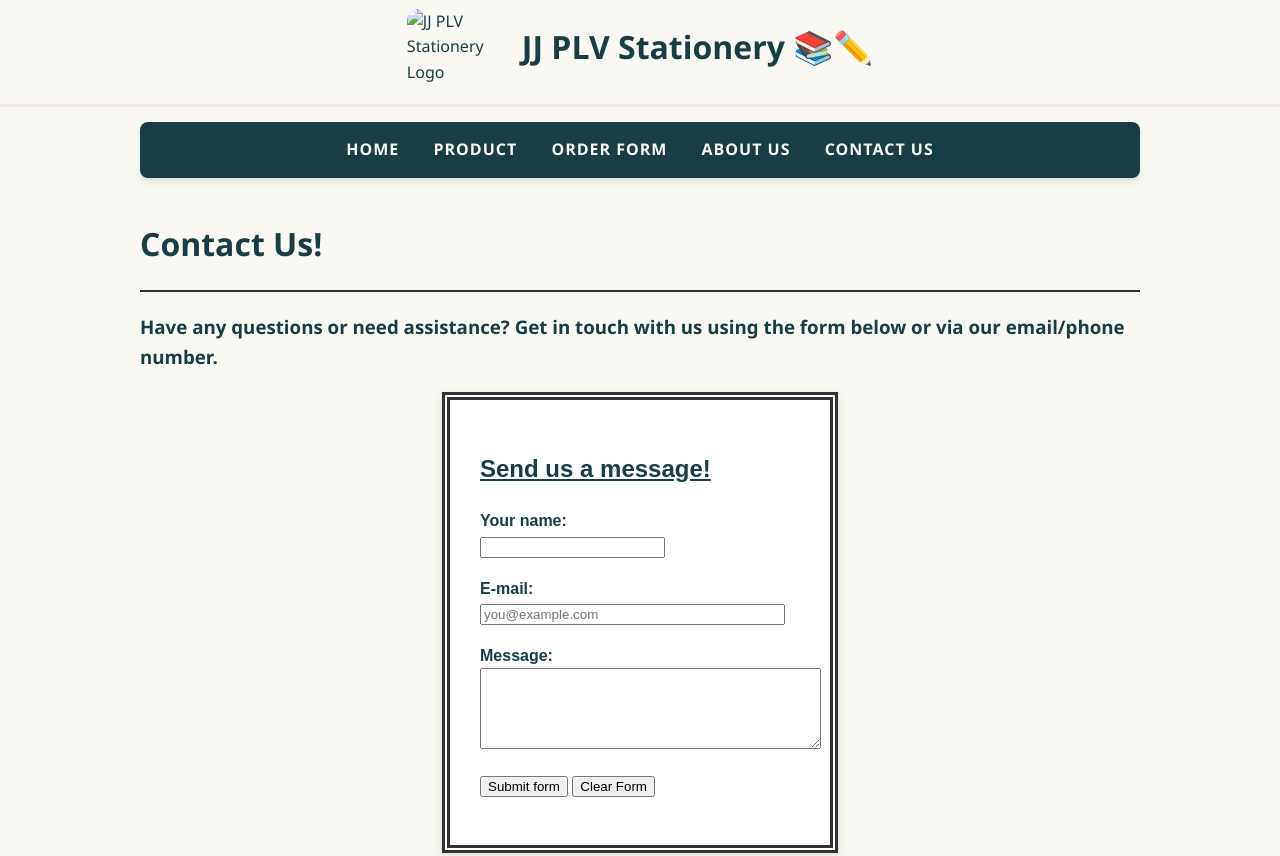
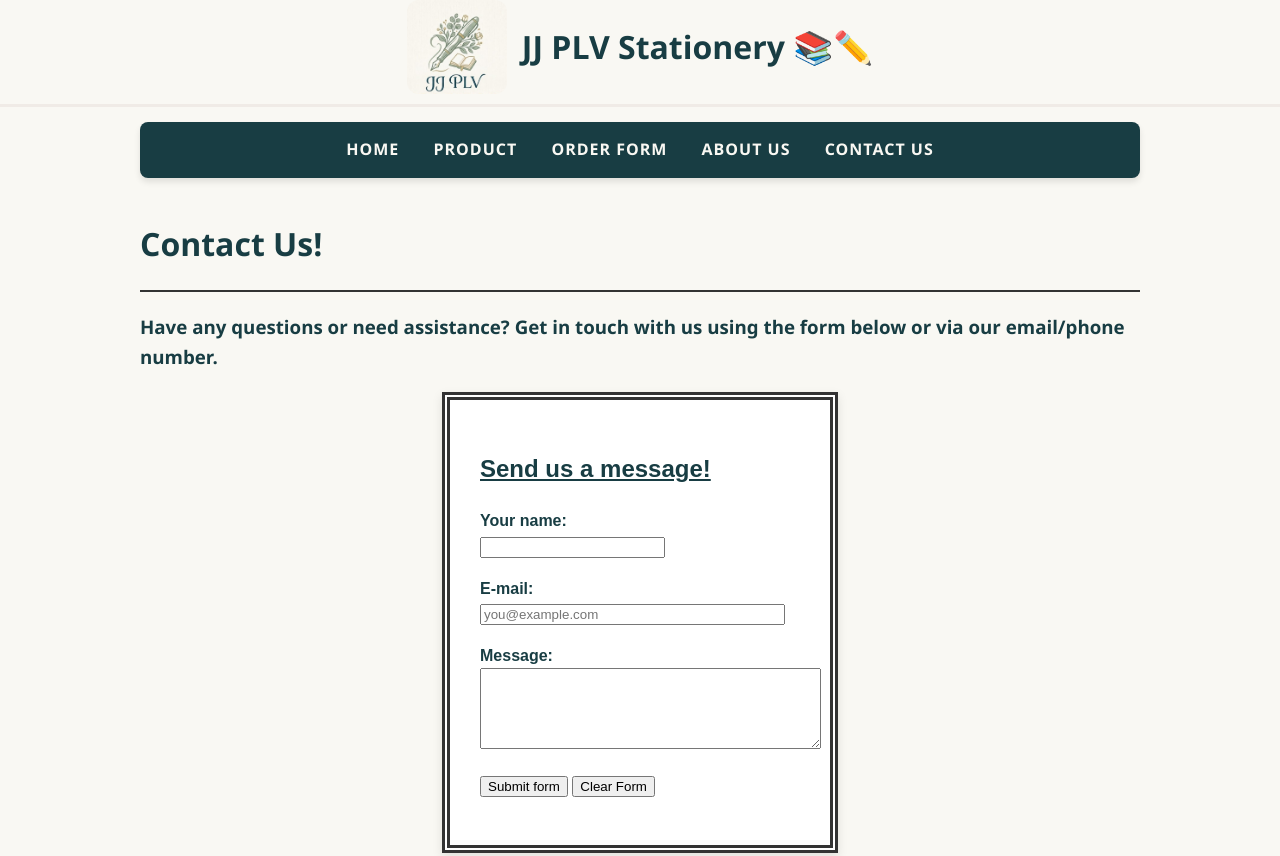
Before and after one commit to mehhdw/ITassn2, a plain HTML site: page contact.html in a window 1280 px wide. Shown: the top 856 px of the page. Drawn offline with Linux system fonts and the light colour scheme.

Commit message:
Update logo image source in contact.html

```diff
--- a/contact.html
+++ b/contact.html
@@ -100,7 +100,7 @@
     </style>
     <div class="body">
         <div class="header">
-            <img src="logo.jpeg" alt="JJ PLV Stationery Logo" width="110">
+            <img src="jjplv logo.jpeg" alt="JJ PLV Stationery Logo" width="110">
             <h1>JJ PLV Stationery 📚✏️</h1>
         </div>
 
```
